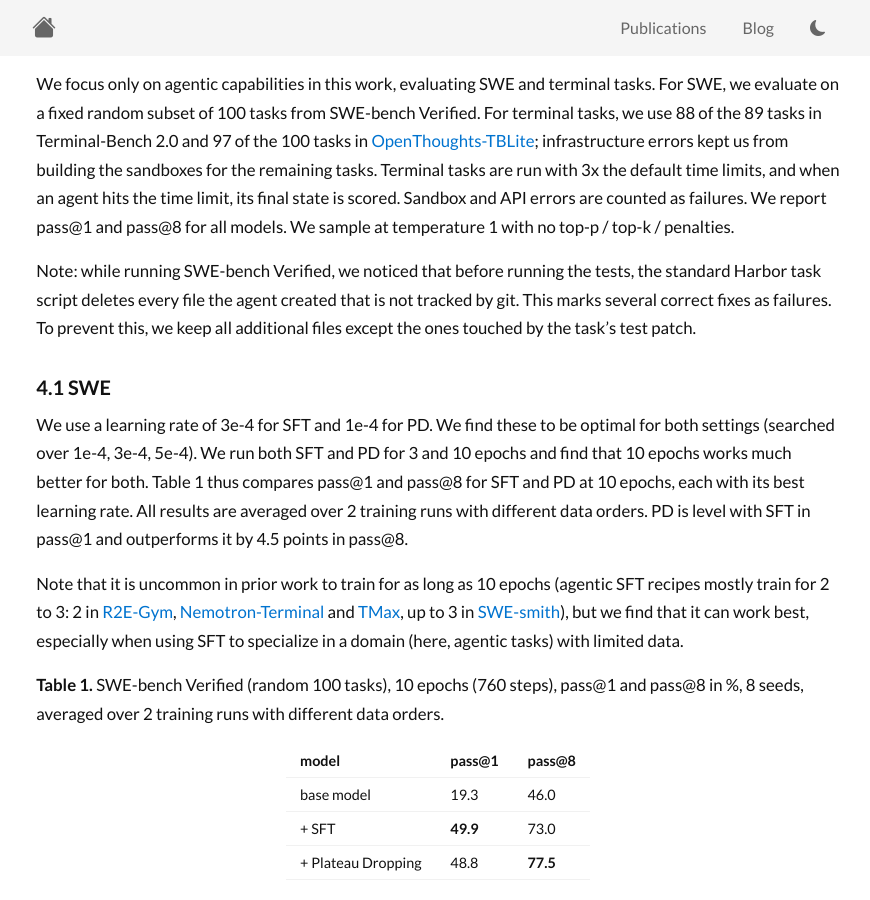
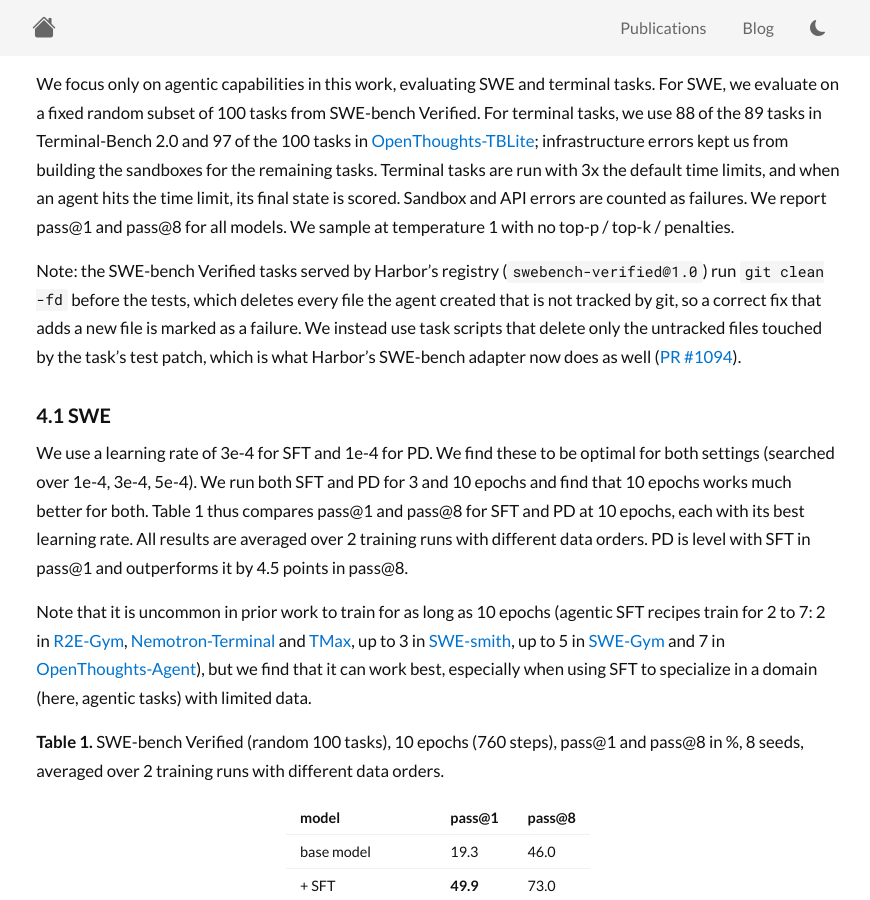
Before and after one commit to hrshtv/hrshtv.github.io, a Jekyll site: the page built from _posts/2026-10-20-plateau-dropping.md, in a window 1280 px wide and 900 px high, scrolled down 3864 px. Shown: the whole window, without its empty margins (202-1072 px from the left). Built offline with Jekyll 4.4.1, drawn with Linux system fonts in a browser that asks for light colours; nearby versions of some CDN libraries.

Commit message:
Plateau Dropping post: epoch range in prior recipes, Harbor cleanup note
Co-Authored-By: Claude Opus 5.5 <noreply@anthropic.com>
Claude-Session: https://claude.ai/code/session_018Ea4K6tyj913yCS93WC7Xj

```diff
--- a/_posts/2026-10-20-plateau-dropping.md
+++ b/_posts/2026-10-20-plateau-dropping.md
@@ -141,7 +141,7 @@ Terminal tasks are run with 3x the default time limits, and when an agent hits t
 Sandbox and API errors are counted as failures.
 We report pass@1 and pass@8 for all models. We sample at temperature 1 with no top-p / top-k / penalties.
 
-Note: while running SWE-bench Verified, we noticed that before running the tests, the standard Harbor task script deletes every file the agent created that is not tracked by git. This marks several correct fixes as failures. To prevent this, we keep all additional files except the ones touched by the task's test patch.
+Note: the SWE-bench Verified tasks served by Harbor's registry (`swebench-verified@1.0`) run `git clean -fd` before the tests, which deletes every file the agent created that is not tracked by git, so a correct fix that adds a new file is marked as a failure. We instead use task scripts that delete only the untracked files touched by the task's test patch, which is what Harbor's SWE-bench adapter now does as well ([PR #1094](https://github.com/harbor-framework/harbor/pull/1094)).
 
 ### 4.1 SWE
 
@@ -151,7 +151,7 @@ Table 1 thus compares pass@1 and pass@8 for SFT and PD at 10 epochs, each with i
 All results are averaged over 2 training runs with different data orders.
 PD is level with SFT in pass@1 and outperforms it by 4.5 points in pass@8.
 
-Note that it is uncommon in prior work to train for as long as 10 epochs (agentic SFT recipes mostly train for 2 to 3: 2 in [R2E-Gym](https://arxiv.org/abs/2504.07164), [Nemotron-Terminal](https://arxiv.org/abs/2602.21193) and [TMax](https://arxiv.org/abs/2606.23321), up to 3 in [SWE-smith](https://arxiv.org/abs/2504.21798)), but we find that it can work best, especially when using SFT to specialize in a domain (here, agentic tasks) with limited data.
+Note that it is uncommon in prior work to train for as long as 10 epochs (agentic SFT recipes train for 2 to 7: 2 in [R2E-Gym](https://arxiv.org/abs/2504.07164), [Nemotron-Terminal](https://arxiv.org/abs/2602.21193) and [TMax](https://arxiv.org/abs/2606.23321), up to 3 in [SWE-smith](https://arxiv.org/abs/2504.21798), up to 5 in [SWE-Gym](https://arxiv.org/abs/2412.21139) and 7 in [OpenThoughts-Agent](https://huggingface.co/open-thoughts/OpenThinker-Agent-v1-SFT)), but we find that it can work best, especially when using SFT to specialize in a domain (here, agentic tasks) with limited data.
 
 **Table 1.** SWE-bench Verified (random 100 tasks), 10 epochs (760 steps), pass@1 and pass@8 in %, 8 seeds, averaged over 2 training runs with different data orders.
 
```
